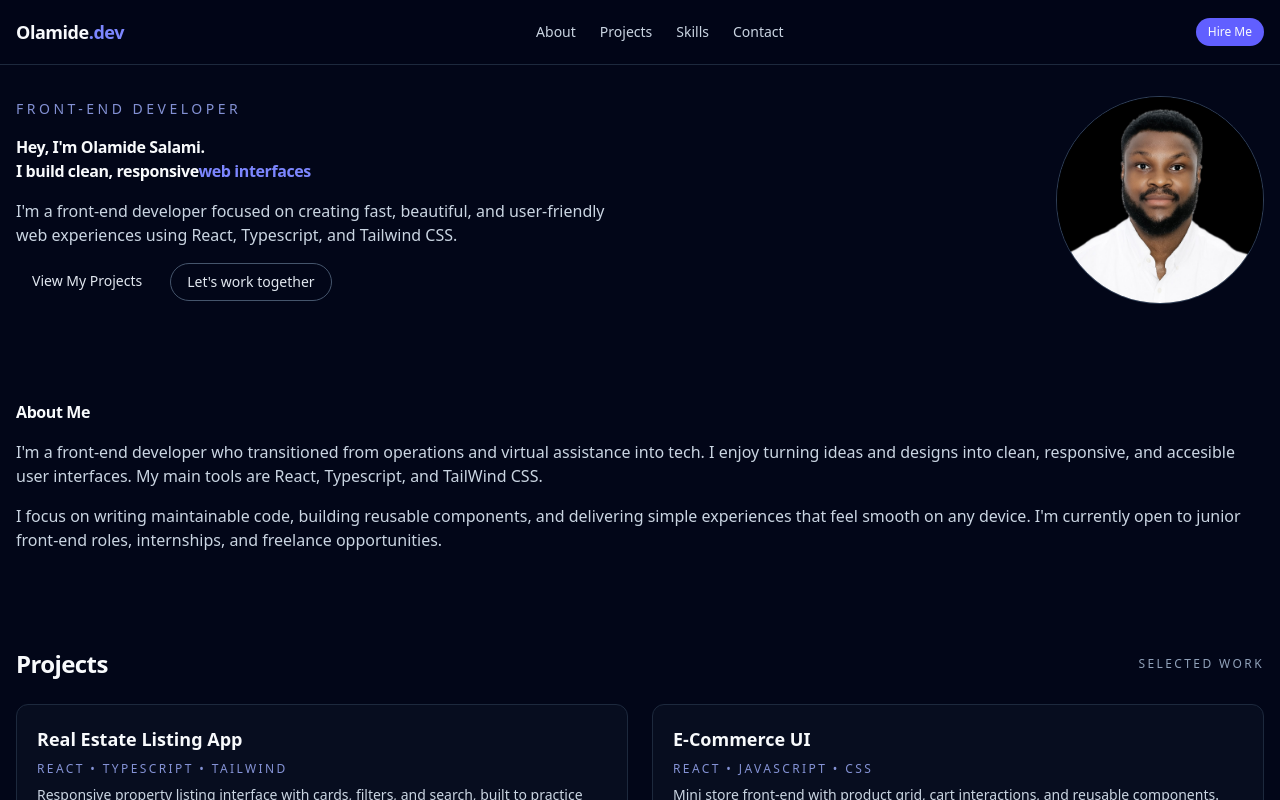
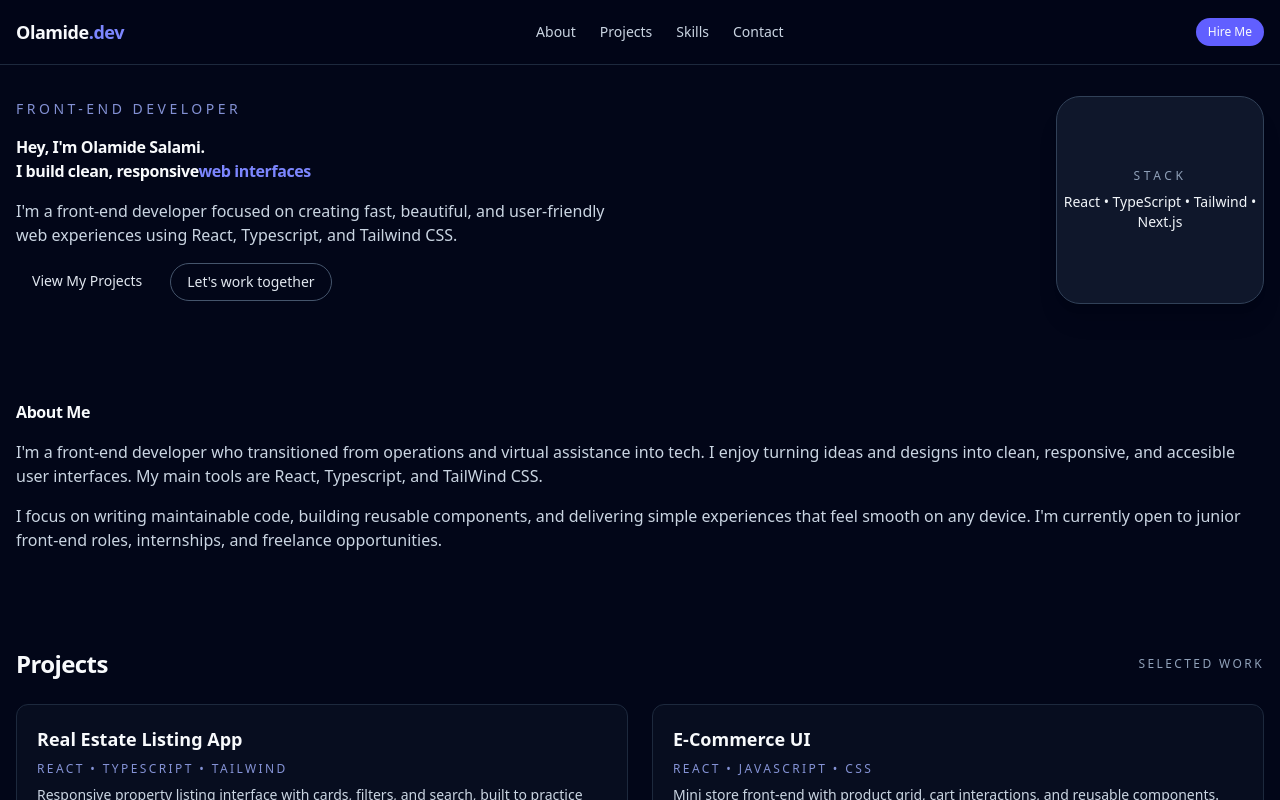
Before and after one commit to lammysalami/my-portfolio, a React (Vite) app: page / in a window 1280 px wide. Shown: the top 800 px of the page. Built offline with nearby package versions, Linux system fonts and the light colour scheme.

Commit message:
updated file

```diff
--- a/src/components/Hero.jsx
+++ b/src/components/Hero.jsx
@@ -35,12 +35,13 @@ function Hero() {
             <div className="flex-1 flex justify-center md:justify-end">
                 <div className="relative">
                     <div className="w-40 h-40 sm:w-52 sm:h-52 rounded-3x1 bg-gradient-to-tr from-indigo-500 via-purple to-sky-500 blur-2x1 opacity-60 absolute inset-0 -z-10" />
-                    <div className="w-49 h-40 sm:w-52 sm:h-52 rounded-full overflow-hidden shadow-x1 border border-slate-700">
-                        <img
-                        src="/src/assets/profile-min.jpg"
-                        alt="Profile"
-                        className="w-full h-full object-cover"
-                        />
+                    <div className="w-40 h-40 sm:w-52 sm:h-52 rounded-3xl bg-slate-900 border border-slate-700 flex flex-col items-center justify-center gap-2 shadow-xl">
+                       <span className="text-xs uppercase tracking-[0.3em] text-slate-400">
+                         Stack
+                       </span>
+                        <p className="text-sm font-medium text-slate-100 text-center">
+                            React • TypeScript • Tailwind • Next.js
+                        </p>
                     </div>
                 </div>
             </div>
```
